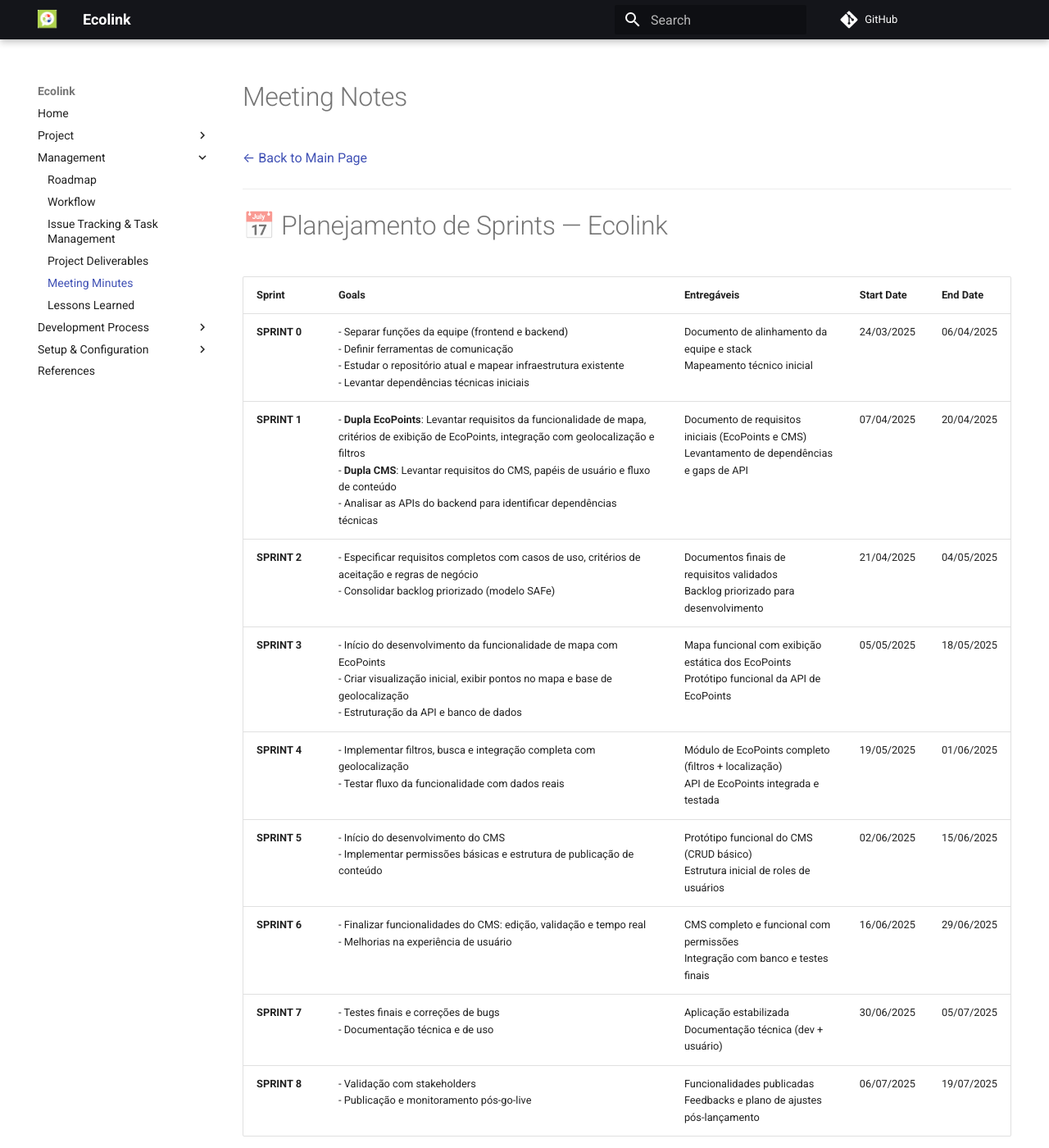
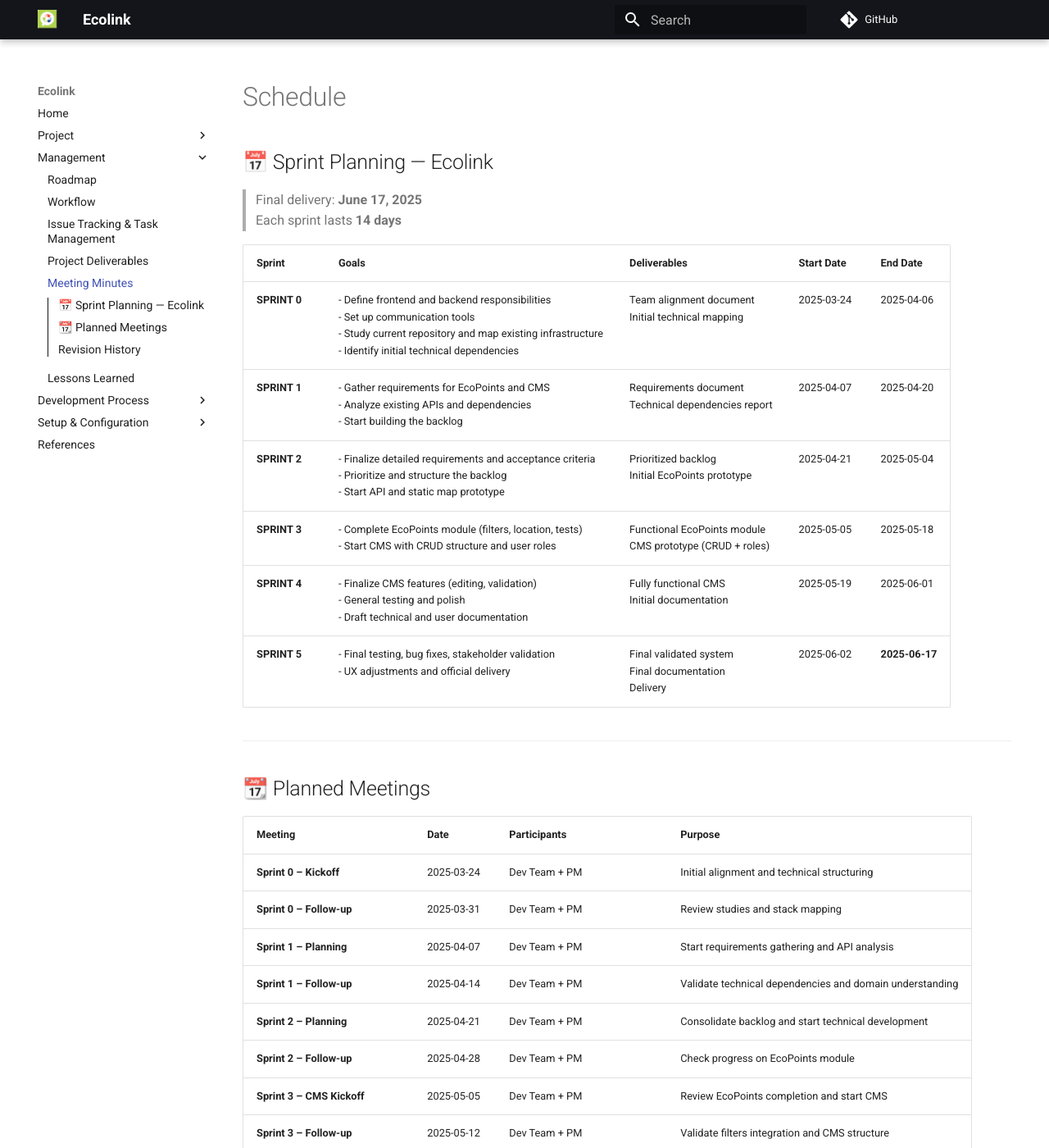
Before and after one commit to ErasmusEgalitarian/ecolink-docs, an MkDocs documentation site: the page built from docs/project/management/meetings.md, in a window 1280 px wide and 1400 px high. Shown: the whole window at 82% size. Built offline with MkDocs 1.6.1 and Material for MkDocs 9.7.7, drawn with Linux system fonts in a browser that asks for light colours; comment, search, counter and statistics services are not loaded; some of the changed text lies outside the part shown.

Commit message:
docs: update schedule of meetings
now the timeline is correct, ending on june 17 and have 5 sprints

```diff
--- a/docs/project/management/meetings.md
+++ b/docs/project/management/meetings.md
@@ -1,54 +1,43 @@
-# Meeting Notes
+# Schedule
+## 📅 Sprint Planning — Ecolink
 
-[← Back to Main Page](../../index.md)
+> Final delivery: **June 17, 2025**
+> Each sprint lasts **14 days**
+
+| Sprint       | Goals                                                                                                                                                                                           | Deliverables                                                  | Start Date | End Date       |
+| ------------ | ----------------------------------------------------------------------------------------------------------------------------------------------------------------------------------------------- | ------------------------------------------------------------- | ---------- | -------------- |
+| **SPRINT 0** | - Define frontend and backend responsibilities <br> - Set up communication tools <br> - Study current repository and map existing infrastructure <br> - Identify initial technical dependencies | Team alignment document <br> Initial technical mapping        | 2025-03-24 | 2025-04-06     |
+| **SPRINT 1** | - Gather requirements for EcoPoints and CMS <br> - Analyze existing APIs and dependencies <br> - Start building the backlog                                                                     | Requirements document <br> Technical dependencies report      | 2025-04-07 | 2025-04-20     |
+| **SPRINT 2** | - Finalize detailed requirements and acceptance criteria <br> - Prioritize and structure the backlog <br> - Start API and static map prototype                                                  | Prioritized backlog <br> Initial EcoPoints prototype          | 2025-04-21 | 2025-05-04     |
+| **SPRINT 3** | - Complete EcoPoints module (filters, location, tests) <br> - Start CMS with CRUD structure and user roles                                                                                      | Functional EcoPoints module <br> CMS prototype (CRUD + roles) | 2025-05-05 | 2025-05-18     |
+| **SPRINT 4** | - Finalize CMS features (editing, validation) <br> - General testing and polish <br> - Draft technical and user documentation                                                                   | Fully functional CMS <br> Initial documentation               | 2025-05-19 | 2025-06-01     |
+| **SPRINT 5** | - Final testing, bug fixes, stakeholder validation <br> - UX adjustments and official delivery                                                                                                  | Final validated system <br> Final documentation <br> Delivery | 2025-06-02 | **2025-06-17** |
 
 ---
 
-# 📅 Planejamento de Sprints — Ecolink
+## 📆 Planned Meetings
 
-| Sprint     | Goals | Entregáveis | Start Date | End Date |
-|------------|--------|-------------|------------|----------|
-| **SPRINT 0** | - Separar funções da equipe (frontend e backend) <br> - Definir ferramentas de comunicação <br> - Estudar o repositório atual e mapear infraestrutura existente <br> - Levantar dependências técnicas iniciais | Documento de alinhamento da equipe e stack <br> Mapeamento técnico inicial | 24/03/2025 | 06/04/2025 |
-| **SPRINT 1** | - **Dupla EcoPoints**: Levantar requisitos da funcionalidade de mapa, critérios de exibição de EcoPoints, integração com geolocalização e filtros <br> - **Dupla CMS**: Levantar requisitos do CMS, papéis de usuário e fluxo de conteúdo <br> - Analisar as APIs do backend para identificar dependências técnicas | Documento de requisitos iniciais (EcoPoints e CMS) <br> Levantamento de dependências e gaps de API | 07/04/2025 | 20/04/2025 |
-| **SPRINT 2** | - Especificar requisitos completos com casos de uso, critérios de aceitação e regras de negócio <br> - Consolidar backlog priorizado (modelo SAFe) | Documentos finais de requisitos validados <br> Backlog priorizado para desenvolvimento | 21/04/2025 | 04/05/2025 |
-| **SPRINT 3** | - Início do desenvolvimento da funcionalidade de mapa com EcoPoints <br> - Criar visualização inicial, exibir pontos no mapa e base de geolocalização <br> - Estruturação da API e banco de dados | Mapa funcional com exibição estática dos EcoPoints <br> Protótipo funcional da API de EcoPoints | 05/05/2025 | 18/05/2025 |
-| **SPRINT 4** | - Implementar filtros, busca e integração completa com geolocalização <br> - Testar fluxo da funcionalidade com dados reais | Módulo de EcoPoints completo (filtros + localização) <br> API de EcoPoints integrada e testada | 19/05/2025 | 01/06/2025 |
-| **SPRINT 5** | - Início do desenvolvimento do CMS <br> - Implementar permissões básicas e estrutura de publicação de conteúdo | Protótipo funcional do CMS (CRUD básico) <br> Estrutura inicial de roles de usuários | 02/06/2025 | 15/06/2025 |
-| **SPRINT 6** | - Finalizar funcionalidades do CMS: edição, validação e tempo real <br> - Melhorias na experiência de usuário | CMS completo e funcional com permissões <br> Integração com banco e testes finais | 16/06/2025 | 29/06/2025 |
-| **SPRINT 7** | - Testes finais e correções de bugs <br> - Documentação técnica e de uso | Aplicação estabilizada <br> Documentação técnica (dev + usuário) | 30/06/2025 | 05/07/2025 |
-| **SPRINT 8** | - Validação com stakeholders <br> - Publicação e monitoramento pós-go-live | Funcionalidades publicadas <br> Feedbacks e plano de ajustes pós-lançamento | 06/07/2025 | 19/07/2025 |
+| **Meeting**                         | **Date**   | **Participants**             | **Purpose**                                              |
+| ----------------------------------- | ---------- | ---------------------------- | -------------------------------------------------------- |
+| **Sprint 0 – Kickoff**              | 2025-03-24 | Dev Team + PM                | Initial alignment and technical structuring              |
+| **Sprint 0 – Follow-up**            | 2025-03-31 | Dev Team + PM                | Review studies and stack mapping                         |
+| **Sprint 1 – Planning**             | 2025-04-07 | Dev Team + PM                | Start requirements gathering and API analysis            |
+| **Sprint 1 – Follow-up**            | 2025-04-14 | Dev Team + PM                | Validate technical dependencies and domain understanding |
+| **Sprint 2 – Planning**             | 2025-04-21 | Dev Team + PM                | Consolidate backlog and start technical development      |
+| **Sprint 2 – Follow-up**            | 2025-04-28 | Dev Team + PM                | Check progress on EcoPoints module                       |
+| **Sprint 3 – CMS Kickoff**          | 2025-05-05 | Dev Team + PM                | Review EcoPoints completion and start CMS                |
+| **Sprint 3 – Follow-up**            | 2025-05-12 | Dev Team + PM                | Validate filters integration and CMS structure           |
+| **Sprint 4 – CMS Finalization**     | 2025-05-19 | Dev Team + PM                | Finalize features and testing                            |
+| **Sprint 4 – Follow-up**            | 2025-05-26 | Dev Team + PM                | Review documentation and final integration               |
+| **Sprint 5 – Final Delivery Check** | 2025-06-10 | Dev Team + PM + Stakeholders | Validate final product with stakeholders                 |
+| **Sprint 5 – Wrap-up**              | 2025-06-17 | Dev Team + PM                | Final presentation, delivery and retrospective           |
 
 ---
 
-## 📆 Reuniões Planejadas
-
-| **Reunião**                               | **Data**    | **Participantes**                   | **Objetivo**                                                                 |
-|-------------------------------------------|-------------|-------------------------------------|------------------------------------------------------------------------------|
-| **Sprint 0 – Início**                     | 24/03/2025  | Equipe de Desenvolvimento, PM       | Alinhar organização da equipe, stack e ferramentas.                         |
-| **Sprint 0 – Acompanhamento**             | 31/03/2025  | Equipe de Desenvolvimento, PM       | Verificar progresso e dependências iniciais.                                |
-| **Sprint 1 – Planejamento**               | 07/04/2025  | Equipe de Desenvolvimento, PM       | Iniciar levantamento de requisitos de EcoPoints e CMS.                      |
-| **Sprint 1 – Acompanhamento**             | 14/04/2025  | Equipe de Desenvolvimento, PM       | Acompanhar evolução do levantamento de requisitos.                          |
-| **Sprint 2 – Planejamento**               | 21/04/2025  | Equipe de Desenvolvimento, PM       | Validar requisitos e consolidar backlog.                                    |
-| **Sprint 2 – Acompanhamento**             | 28/04/2025  | Equipe de Desenvolvimento, PM       | Acompanhar refinamento do backlog.                                          |
-| **Sprint 3 – Início do Dev (EcoPoints)**  | 05/05/2025  | Equipe de Desenvolvimento, PM       | Iniciar desenvolvimento do módulo de EcoPoints.                            |
-| **Sprint 3 – Acompanhamento**             | 12/05/2025  | Equipe de Desenvolvimento, PM       | Validar integração e progresso inicial.                                     |
-| **Sprint 4 – Continuação EcoPoints**      | 19/05/2025  | Equipe de Desenvolvimento, PM       | Desenvolver filtros e geolocalização.                                       |
-| **Sprint 4 – Acompanhamento**             | 26/05/2025  | Equipe de Desenvolvimento, PM       | Validar testes com dados reais.                                             |
-| **Sprint 5 – Início do CMS**              | 02/06/2025  | Equipe de Desenvolvimento, PM       | Iniciar desenvolvimento do CMS.                                             |
-| **Sprint 5 – Acompanhamento**             | 09/06/2025  | Equipe de Desenvolvimento, PM       | Avaliar evolução do CRUD e roles.                                           |
-| **Sprint 6 – Finalização CMS**            | 16/06/2025  | Equipe de Desenvolvimento, PM       | Finalizar funcionalidades do CMS.                                           |
-| **Sprint 6 – Acompanhamento**             | 23/06/2025  | Equipe de Desenvolvimento, PM       | Testar integração final.                                                    |
-| **Sprint 7 – Estabilização**              | 30/06/2025  | Equipe de Desenvolvimento, PM       | Corrigir bugs e documentar sistema.                                         |
-| **Sprint 8 – Validação e Go-Live**        | 07/07/2025  | Equipe de Desenvolvimento, PM       | Validar solução final e preparar publicação.                                |
-| **Sprint 8 – Encerramento e Feedback**    | 14/07/2025  | Equipe de Desenvolvimento, PM       | Recolher feedbacks e planejar ajustes pós-go-live.                          |
-
-
-
 ## **Revision History**
 
-| Date       | Version | Changes                           | Authors |
-| ---------- | ------- | --------------------------------- | ------- |
-| 03/28/2024 | 0.1     | Document creation                 |  [Cainã Freitas](https://github.com/freitasc) and [Lucas Antunes](https://github.com/LucasGSAntunes)  |
-| 04/06/2025 | 0.2     | Update document with ecolink information and datas                |  [Mateus Vieira](https://github.com/matix0)|
-
-[← Back to Main Page](../../index.md)
+| Date       | Version | Changes                                          | Authors                                                                                          |
+| ---------- | ------- | ------------------------------------------------ | ------------------------------------------------------------------------------------------------ |
+| 2024-03-28 | 0.1     | Document creation                                | [Cainã Freitas](https://github.com/freitasc), [Lucas Antunes](https://github.com/LucasGSAntunes) |
+| 2025-04-06 | 0.2     | Updated document with Ecolink scope and timeline | [Mateus Vieira](https://github.com/matix0)                                                       |
+| 2025-04-08 | 0.3     | Adjusted for 14-day sprints and final deadline   | [Mateus Vieira](https://github.com/matix0)                                                       |
```
